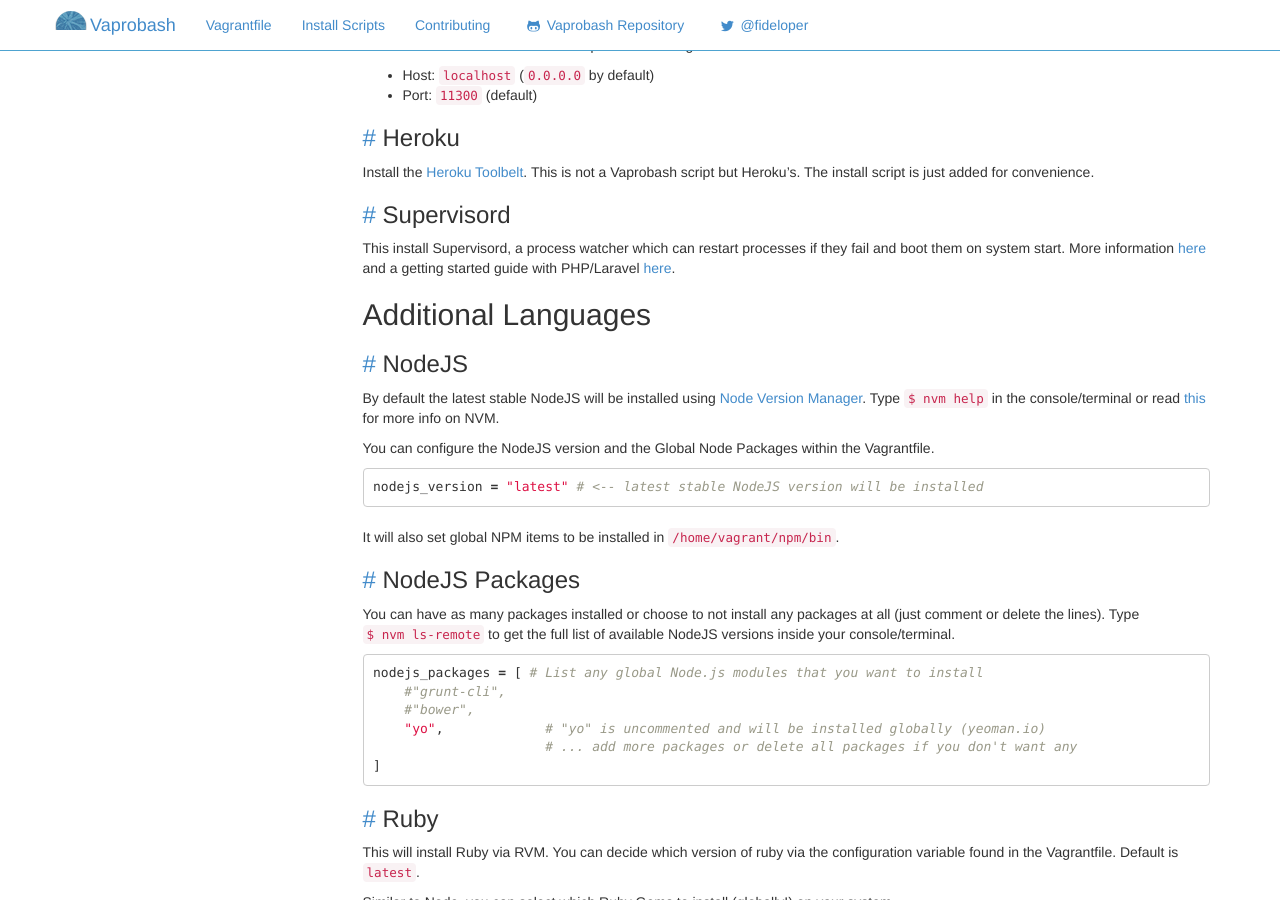
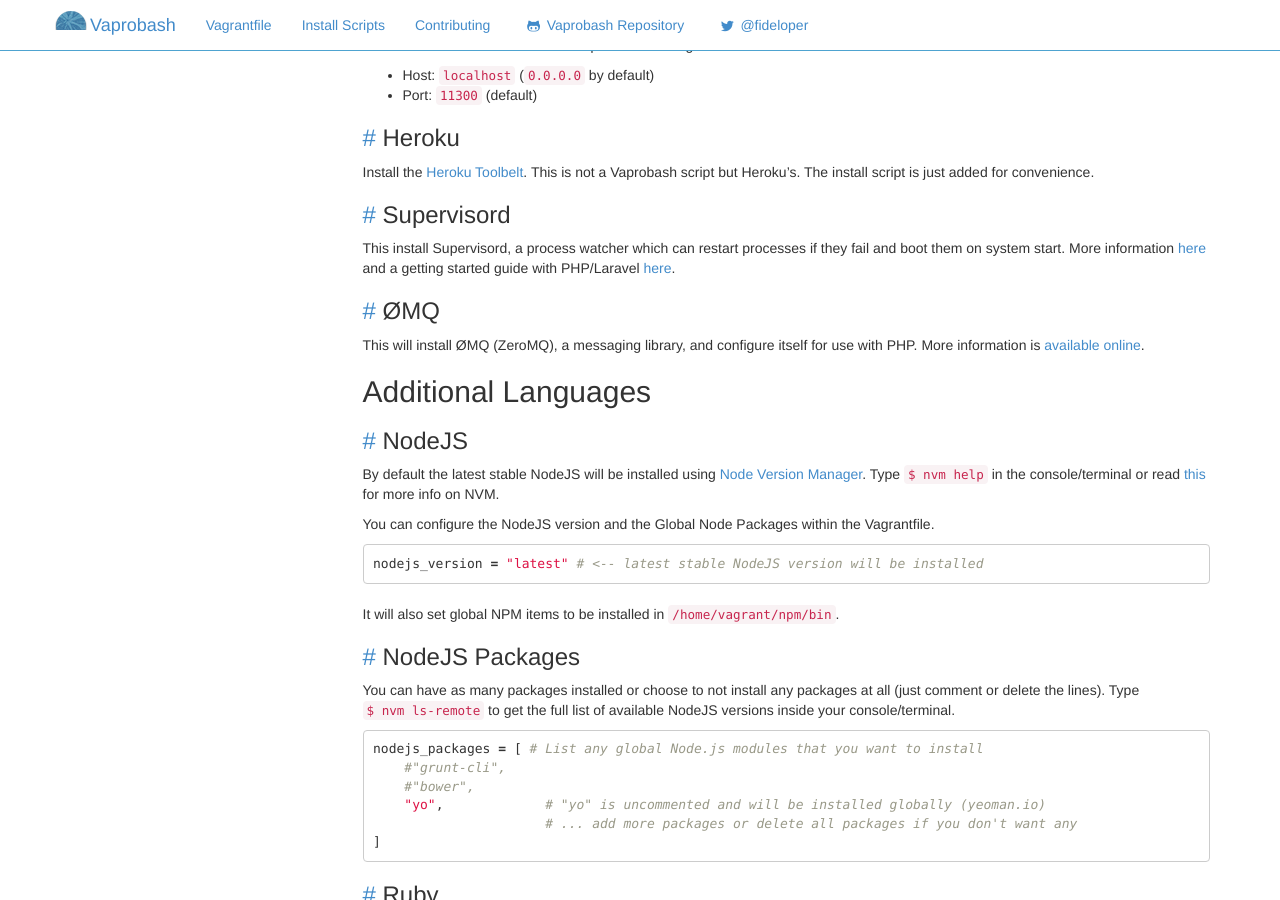
Before and after one commit to fideloper/Vaprobash, a Jekyll site: the page built from install-scripts.md, in a window 1280 px wide and 900 px high, scrolled down 4101 px. Built offline with Jekyll 4.4.1, drawn with Linux system fonts in a browser that asks for light colours; nearby versions of some CDN libraries; Markdown is read by kramdown in place of the engine named in the settings.

Commit message:
Adds ØMQ to the docs

```diff
--- a/_includes/sidebar.html
+++ b/_includes/sidebar.html
@@ -31,4 +31,5 @@
         <a href="install-scripts.html#phpunit" class="list-group-item">PHPUnit</a>
         <a href="install-scripts.html#mailcatcher" class="list-group-item">MailCatcher</a>
         <a href="install-scripts.html#gitftp" class="list-group-item">git-ftp</a>
+        <a href="install-scripts.html#zeromq" class="list-group-item">ØMQ</a>
 </aside>
--- a/install-scripts.md
+++ b/install-scripts.md
@@ -226,6 +226,10 @@
 
 This install Supervisord, a process watcher which can restart processes if they fail and boot them on system start. More information [here](http://supervisord.org/) and a getting started guide with PHP/Laravel [here](http://fideloper.com/ubuntu-beanstalkd-and-laravel4).
 
+### <a href="install-scripts.html#zeromq" name="zeromq" id="zeromq">#</a> ØMQ
+
+This will install ØMQ (ZeroMQ), a messaging library, and configure itself for use with PHP. More information is [available online](http://zeromq.org/intro:read-the-manual).
+
 ## Additional Languages
 
 ### <a href="install-scripts.html#nodejs" name="nodejs" id="nodejs">#</a> NodeJS
```
